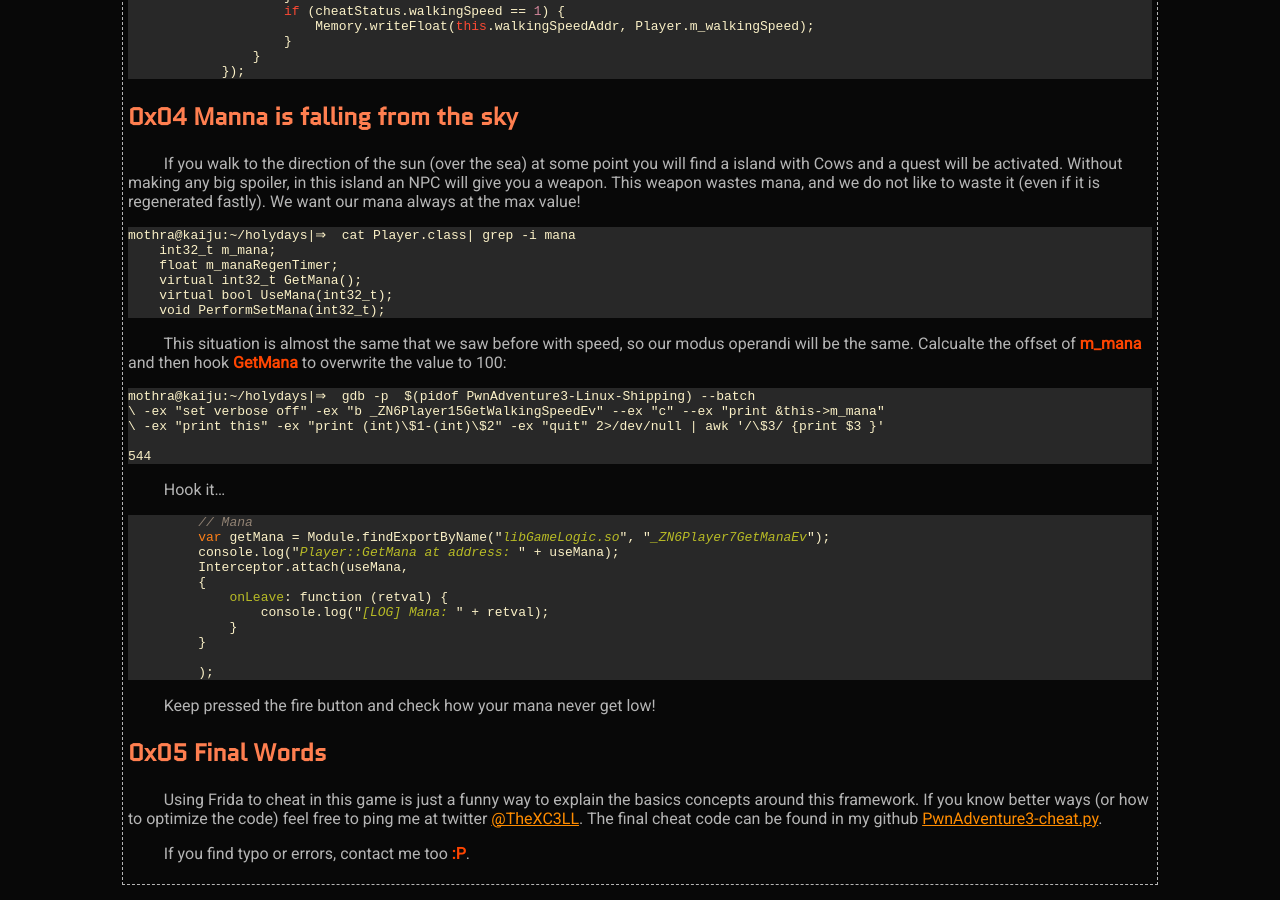
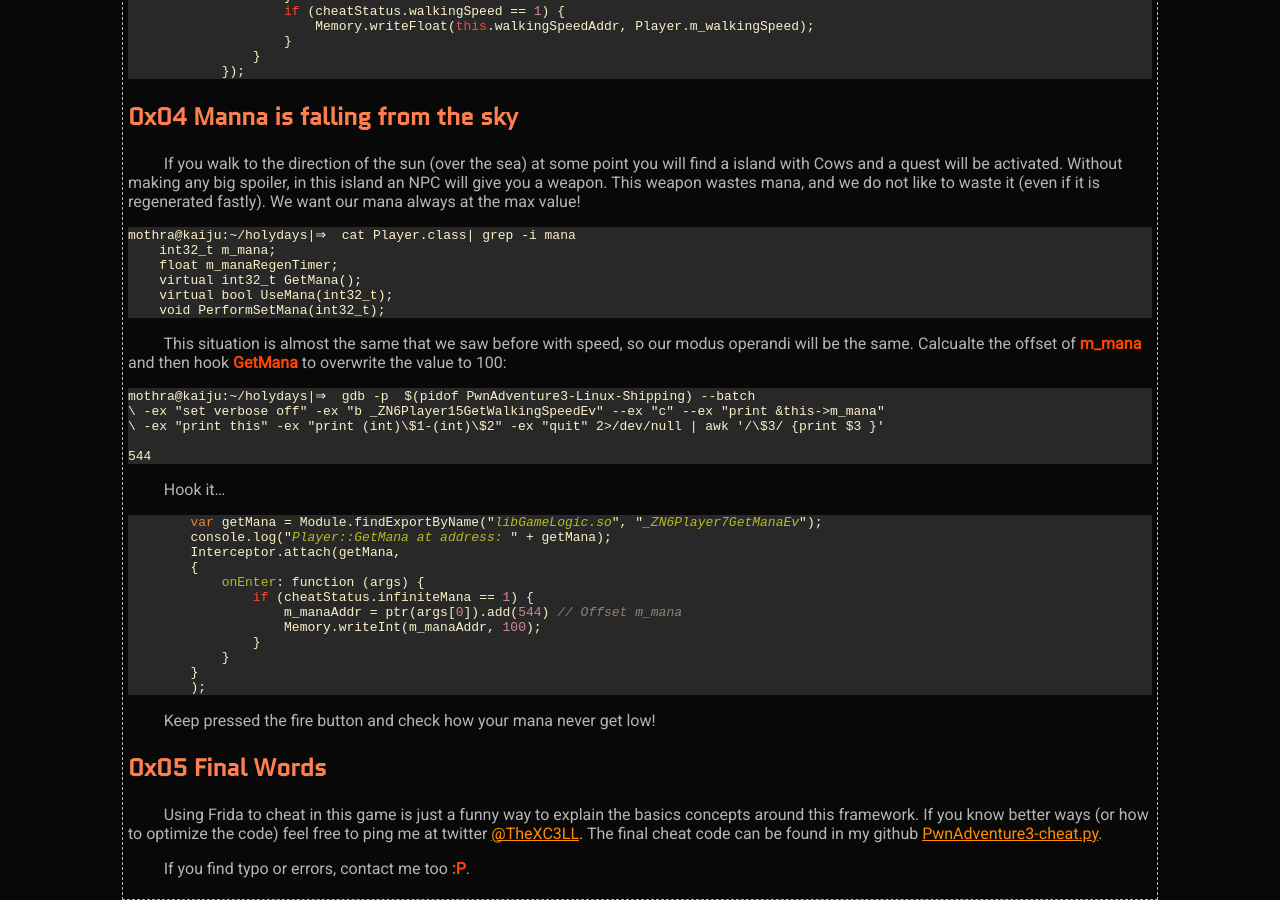
Before and after one commit to X-C3LL/x-c3ll.github.io, a Jekyll site: the page built from _posts/2018-07-05-Frida-Pwn-Adventure-3.md, in a window 1280 px wide and 900 px high, scrolled down 6653 px. Built offline with Jekyll 4.4.1, drawn with Linux system fonts in a browser that asks for light colours.

Commit message:
Update 2018-07-05-Frida-Pwn-Adventure-3.md

````diff
--- a/_posts/2018-07-05-Frida-Pwn-Adventure-3.md
+++ b/_posts/2018-07-05-Frida-Pwn-Adventure-3.md
@@ -445,17 +445,18 @@ mothra@kaiju:~/holydays|⇒  gdb -p  $(pidof PwnAdventure3-Linux-Shipping) --bat
 &nbsp;&nbsp;&nbsp;&nbsp;&nbsp;&nbsp;&nbsp;&nbsp;
 Hook it...
 ```javascript
-         // Mana
-         var getMana = Module.findExportByName("libGameLogic.so", "_ZN6Player7GetManaEv");
-         console.log("Player::GetMana at address: " + useMana);
-         Interceptor.attach(useMana,
-         {
-             onLeave: function (retval) {
-                 console.log("[LOG] Mana: " + retval);
-             }
-         }
-
-         );
+        var getMana = Module.findExportByName("libGameLogic.so", "_ZN6Player7GetManaEv");
+        console.log("Player::GetMana at address: " + getMana);
+        Interceptor.attach(getMana,
+        {
+            onEnter: function (args) {
+                if (cheatStatus.infiniteMana == 1) {
+                    m_manaAddr = ptr(args[0]).add(544) // Offset m_mana
+                    Memory.writeInt(m_manaAddr, 100);
+                }
+            }
+        }
+        );
  ```
  &nbsp;&nbsp;&nbsp;&nbsp;&nbsp;&nbsp;&nbsp;&nbsp;
 Keep pressed the fire button and check how your mana never get low!
````
